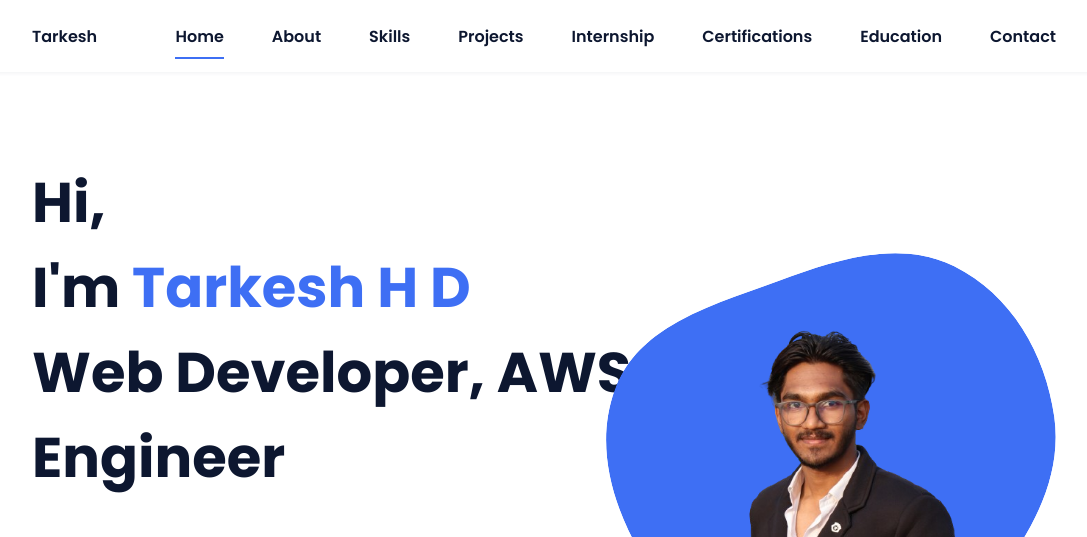
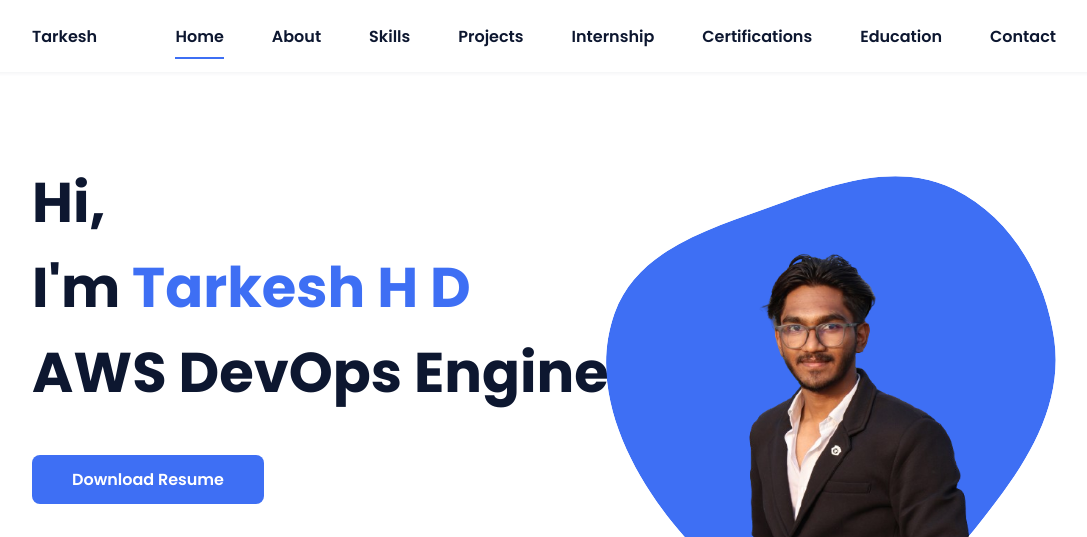
Before and after one commit to TarkeshHD/My-Portfolio, a plain HTML site: page index.html in a window 1280 px wide. Shown: the top 537 px of the page, without its empty margins (96-1183 px from the left). Drawn offline with nearby package versions, Linux system fonts and the light colour scheme.

Commit message:
Update index.html

```diff
--- a/index.html
+++ b/index.html
@@ -42,7 +42,7 @@
             <!--===== HOME =====-->
             <section class="home bd-grid" id="home">
                 <div class="home__data">
-                    <h1 class="home__title">Hi,<br>I'm <span class="home__title-color">Tarkesh H D</span><br> Web Developer, AWS DevOps Engineer</h1>
+                    <h1 class="home__title">Hi,<br>I'm <span class="home__title-color">Tarkesh H D</span><br> AWS DevOps Engineer</h1>
 
                     <a href="assets/Tarkesh H-D.cv.pdf" class="button" target="_blank">Download Resume</a>
                 </div>
```
